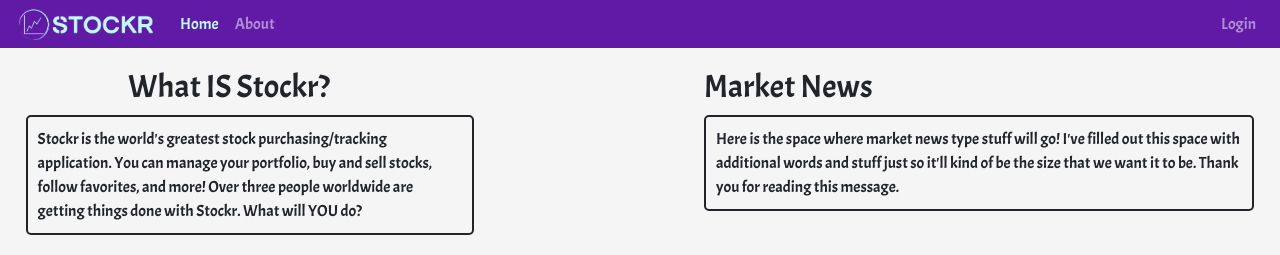
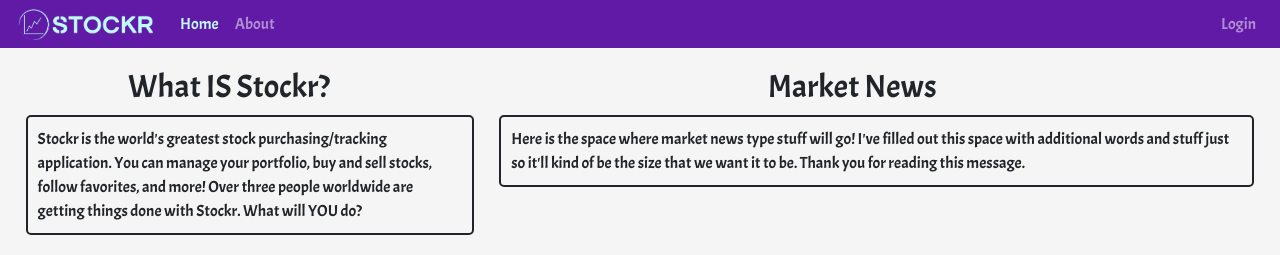
Before and after one commit to ben-loper/group-stock-market, a Vue app in the folder frontend/: page / in a window 1280 px wide. Shown: the top 255 px of the page. Built offline with nearby package versions, Linux system fonts and the light colour scheme; no server answers; what vue-highlightjs would draw is missing.

Commit message:
more margin and css stuff

```diff
--- a/frontend/src/views/Landing.vue
+++ b/frontend/src/views/Landing.vue
@@ -5,7 +5,7 @@
 
         <div>
             <h2 style="float: left; margin-left: 10%; width: 35%;">What IS Stockr?</h2>
-            <h2 style="margin-left: 55%; margin-right: 10%;">Market News</h2>
+            <h2 style="margin-left: 60%; margin-right: 10%;">Market News</h2>
         </div>
 
                 <div id="description">
@@ -164,7 +164,7 @@ html {
     border-style: solid;
     border-width: 2px;
     border-radius: 5px;
-    margin-left: 55%;
+    margin-left: 39%;
     margin-right: 2%;
     padding: 10px;
 }
```
